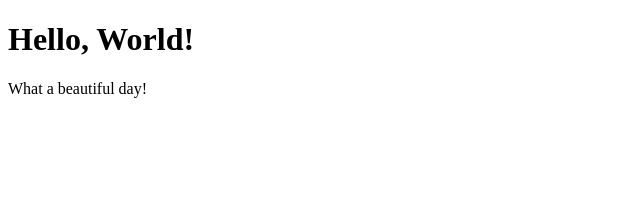
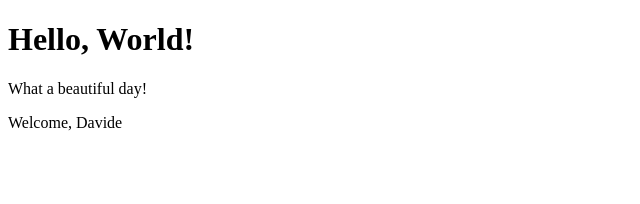
Before and after one commit to DavidePuziello/react-exercises, a React (Create React App) app: page / in a window 1280 px wide. Shown: the top 204 px of the page, without its empty margins (0-640 px from the left). Built offline with nearby package versions, Linux system fonts and the light colour scheme.

Commit message:
Feat: Exercise Update

```diff
--- a/src/App.js
+++ b/src/App.js
@@ -1,10 +1,12 @@
 import React from "react";
 import { Hello } from "./Hello";
+import { Welcome } from "./Welcome";
 
 export class App extends React.Component {
     render() {
         return <div>
             <Hello />
+            <Welcome name="Davide"/>
         </div>
     }
 }
--- /dev/null
+++ b/src/Welcome.js
@@ -0,0 +1,8 @@
+import React from 'react'
+
+
+export class Welcome extends React.Component {
+    render() {
+        return <p>Welcome, {this.props.name}</p>
+    }
+}
```
